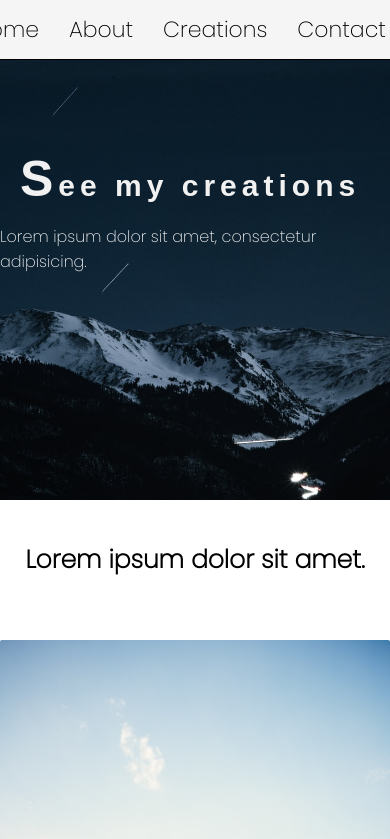
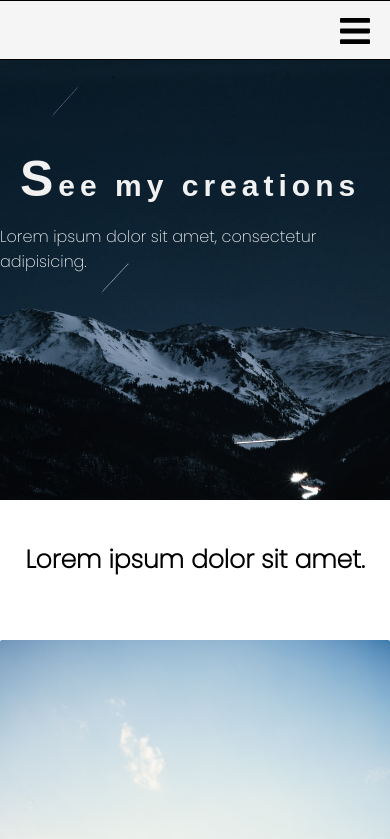
Before and after one commit to Jessy-DC/portfolio_css_training, a React (Create React App) app: page / in a window 390 px wide. Shown: the top 839 px of the page. Built offline with nearby package versions, Linux system fonts and the light colour scheme.

Commit message:
Finish website css training

```diff
--- a/src/components/containerItems.js
+++ b/src/components/containerItems.js
@@ -1,13 +1,13 @@
 import React from "react";
 import Navlink from './navlink'
 
-export default function ContainerItems() {
+export default function ContainerItems(props) {
     return (
-        <div className="contItems">
-            <Navlink link="#home" class="items">Home</Navlink>
-            <Navlink link="#about" class="items">About</Navlink>
-            <Navlink link="#creations" class="items">Creations</Navlink>
-            <Navlink link="#contact" class="items">Contact</Navlink>
+        <div className={props.classItems}>
+            <Navlink onClick={props.onItemClick} link="#home" class="items">Home</Navlink>
+            <Navlink onClick={props.onItemClick} link="#about" class="items">About</Navlink>
+            <Navlink onClick={props.onItemClick} link="#creations" class="items">Creations</Navlink>
+            <Navlink onClick={props.onItemClick} link="#contact" class="items">Contact</Navlink>
         </div>
     )
 }
--- a/src/components/creations.js
+++ b/src/components/creations.js
@@ -3,7 +3,7 @@ import FlexImgPorfolio from "./flexImgPorfolio";
 
 export default function Creations() {
     return (
-        <div className="portFolioImage">
+        <div id={"creations"} className="portFolioImage">
             <FlexImgPorfolio />
         </div>
     )
--- a/src/components/home.js
+++ b/src/components/home.js
@@ -2,7 +2,7 @@ import React from "react";
 
 export default function Home() {
     return (
-        <div className="home">
+        <div id="home" className="home">
             <h1>See my creations</h1>
             <p className="subtitle">Lorem ipsum dolor sit amet, consectetur adipisicing.</p>
         </div>
--- a/src/components/image.js
+++ b/src/components/image.js
@@ -2,6 +2,6 @@ import React from "react";
 
 export default function Image(props) {
     return (
-        <img src={props.src} alt={props.alt} className={props.className}/>
+        <img src={props.src} alt={props.alt} className={props.imgClass} onClick={props.imgClick}/>
     )
 }
--- a/src/components/navbar.js
+++ b/src/components/navbar.js
@@ -1,10 +1,36 @@
-import React from "react";
+import React, {useState} from "react";
 import ContainerItems from './containerItems'
+import Image from "./image";
+import Menu from '../ressources/menu.svg'
+import Close from '../ressources/close.svg'
 
 export default function Navbar() {
+    const [classImg, setClassImg] = useState('logoMenuImg')
+    const [classDiv, setClassDiv] = useState('contItems')
+    const [imgSrc, setImgSrc] = useState(Menu)
+
+    const handleClickImage = () => {
+        if (classDiv !== 'contItems responsive') {
+            setClassImg(classImg + ' imgResize')
+            setClassDiv(classDiv + ' responsive')
+            setImgSrc(Close);
+        } else {
+            setClassImg('logoMenuImg')
+            setClassDiv('contItems')
+            setImgSrc(Menu);
+        }
+    }
+
+    const handleClickNavbarItem = () => {
+        setClassImg('logoMenuImg')
+        setClassDiv('contItems')
+        setImgSrc(Menu);
+    }
+
     return (
         <div className="navbar">
-            <ContainerItems />
+            <ContainerItems onItemClick={handleClickNavbarItem} classItems={classDiv} />
+            <Image src={imgSrc} alt="logo menu" imgClass={classImg} imgClick={handleClickImage} />
         </div>
     )
 }
--- a/src/components/navlink.js
+++ b/src/components/navlink.js
@@ -2,6 +2,6 @@ import React from "react";
 
 export default function Navlink(props) {
     return (
-        <a href={props.link} className={props.class}>{props.children}</a>
+        <a href={props.link} onClick={props.onClick} className={props.class}>{props.children}</a>
     )
 }
--- a/src/components/sectionTxtImage.js
+++ b/src/components/sectionTxtImage.js
@@ -3,7 +3,7 @@ import FlexContainerSection1 from "./flexContainerSection1";
 
 export default function SectionTxtImage() {
     return (
-        <div className="txtImage">
+        <div id="about" className="txtImage">
             <FlexContainerSection1 />
         </div>
     )
--- a/src/styles/style.css
+++ b/src/styles/style.css
@@ -7,6 +7,7 @@ body {
   padding: 0;
   font-family: "Poppins", sans-serif;
   height: 100vh;
+  width: 100%;
 }
 
 .navbar {
@@ -19,21 +20,67 @@ body {
   position: fixed;
   z-index: 100;
 }
-.navbar .contItems {
+
+.contItems {
   font-size: 22px;
   height: 100%;
   display: flex;
   align-items: center;
 }
-.navbar .contItems .items {
+
+.items {
   margin-right: 30px;
   text-decoration: none;
   color: black;
 }
-.navbar .contItems .items:hover {
+
+.items:hover {
   color: #5f5f5f;
 }
 
+.logoMenuImg {
+  width: 30px;
+  display: none;
+  position: absolute;
+  right: 20px;
+  top: 13px;
+}
+
+.imgResize {
+  width: 30px;
+  top: 5px;
+}
+
+@media screen and (min-width: 700px) {
+  .logoMenuImg {
+    display: none;
+  }
+}
+@media screen and (max-width: 700px) {
+  .navbar {
+    display: block;
+    border-top: 1px solid black;
+  }
+  .navbar .contItems {
+    display: none;
+  }
+  .navbar .contItems .items {
+    background: #f5f5f5;
+    margin-right: 0;
+    padding: 10px 20px;
+    display: block;
+  }
+  .navbar .contItems .items:nth-child(1) {
+    padding-top: 20px;
+  }
+  .navbar .logoMenuImg {
+    display: block;
+  }
+  .navbar .responsive {
+    display: block;
+    margin-top: 50px;
+  }
+}
 .home {
   height: 800px;
   width: 100%;
--- a/src/styles/style.scss
+++ b/src/styles/style.scss
@@ -16,6 +16,7 @@ body {
   padding: 0;
   font-family: 'Poppins', sans-serif;
   height: 100vh;
+  width: 100%;
 }
 
 .navbar {
@@ -26,24 +27,78 @@ body {
   border-bottom: 1px solid black;
   position: fixed;
   z-index: 100;
+}
 
 .contItems {
   font-size: 22px;
   height: 100%;
   display: flex;
   align-items: center;
+}
 
 .items {
   margin-right: 30px;
   text-decoration: none;
   color: black;
+}
 
-      &:hover {
+.items:hover {
   color: #5f5f5f;
+}
+
+.logoMenuImg {
+  width: 30px;
+  display: none;
+  position: absolute;
+  right: 20px;
+  top: 13px;
+
+}
+
+.imgResize {
+  width: 30px;
+  top: 5px;
+}
+
+@media screen and (min-width: 700px) {
+
+  .logoMenuImg {
+    display: none;
+  }
+}
+
+@media screen and (max-width: 700px){
+    .navbar {
+      display: block;
+      border-top: 1px solid black;
+
+      .contItems {
+        display: none;
+
+        .items {
+          background: $whiteGray;
+          margin-right: 0;
+          padding: 10px 20px;
+          display: block;
+
+          &:nth-child(1) {
+            padding-top: 20px;
           }
         }
       }
+
+      .logoMenuImg {
+        display: block;
       }
+
+      .responsive {
+        display: block;
+        margin-top: 50px;
+      }
+    }
+}
+
+// Home
 
 .home {
   height: 800px;
```
Also changed, not shown: 1 other file (tests, documents, lock files or other folders). Lines whose indentation alone changed are shown as unchanged.
